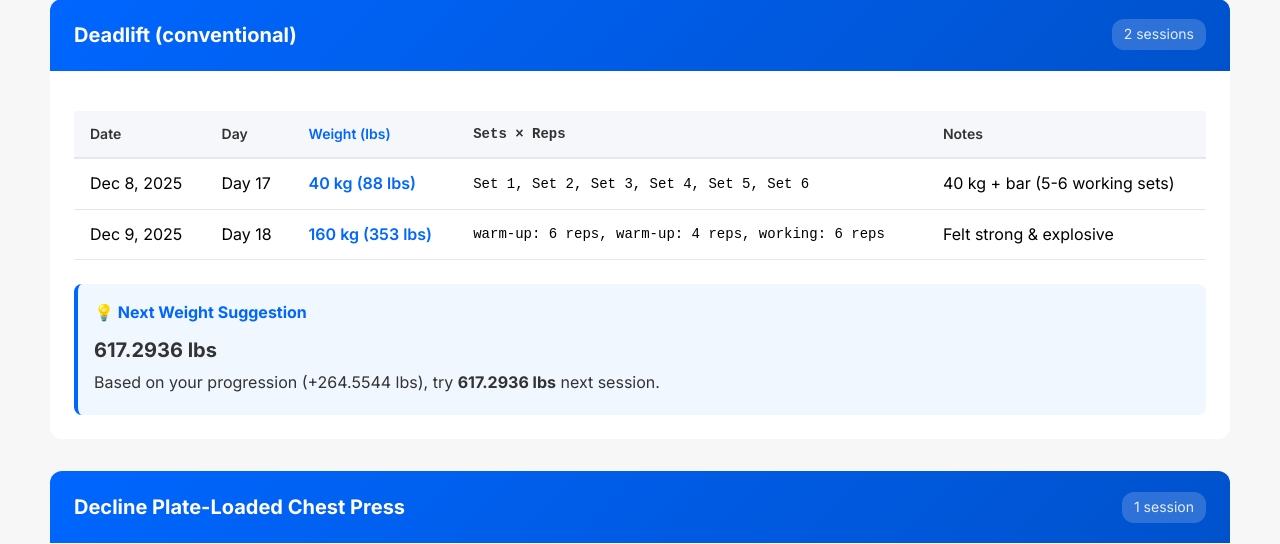
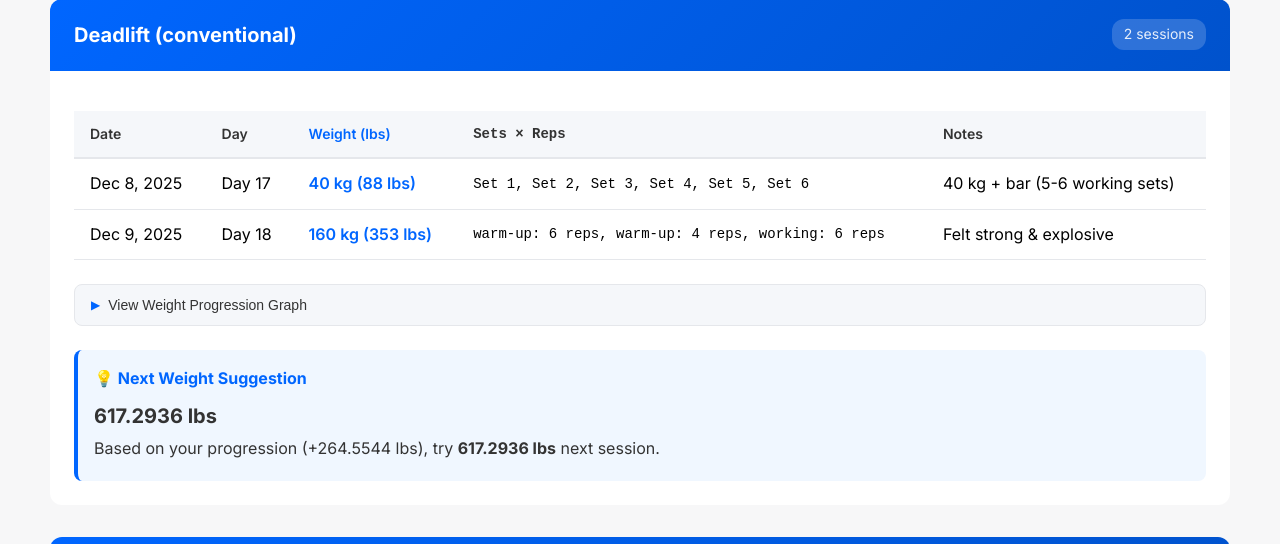
Before and after one commit to bhuram1980/transformation-dashboard, a Flask app: page /training in a window 1280 px wide. Shown: the part 2884-3428 px from the top of the page. Run offline with Flask 3, Linux system fonts and the light colour scheme.

Commit message:
Add collapsible progression graphs for each exercise in training tracker

```diff
--- a/static/css/training-tracker.css
+++ b/static/css/training-tracker.css
@@ -162,6 +162,50 @@
     color: #666;
 }
 
+.chart-container {
+    margin-top: 1.5rem;
+}
+
+.chart-toggle-btn {
+    display: flex;
+    align-items: center;
+    gap: 0.5rem;
+    padding: 0.75rem 1rem;
+    background: #f5f7fa;
+    border: 1px solid #e5e7eb;
+    border-radius: 8px;
+    cursor: pointer;
+    font-size: 0.875rem;
+    font-weight: 500;
+    color: #333;
+    transition: all 0.2s;
+    width: 100%;
+    text-align: left;
+}
+
+.chart-toggle-btn:hover {
+    background: #e5e7eb;
+    border-color: #0066ff;
+}
+
+.chart-toggle-icon {
+    font-size: 0.75rem;
+    color: #0066ff;
+    transition: transform 0.2s;
+}
+
+.chart-wrapper {
+    margin-top: 1rem;
+    padding: 1rem;
+    background: white;
+    border-radius: 8px;
+    border: 1px solid #e5e7eb;
+}
+
+.chart-wrapper canvas {
+    max-height: 300px;
+}
+
 /* Mobile Responsive */
 @media (max-width: 768px) {
     .exercise-header {
--- a/static/js/training-tracker.js
+++ b/static/js/training-tracker.js
@@ -88,6 +88,7 @@ function renderExerciseProgression() {
                 </div>
                 <div class="exercise-content">
                     ${renderProgressionTable(exerciseName, sessions)}
+                    ${renderProgressionChart(exerciseName, sessions)}
                     ${renderNextWeightSuggestion(exerciseName, sessions)}
                 </div>
             </div>
@@ -95,6 +96,9 @@ function renderExerciseProgression() {
     }
 
     container.innerHTML = html;
+
+    // Initialize charts after rendering
+    initializeCharts();
 }
 
 function renderProgressionTable(exerciseName, sessions) {
@@ -178,6 +182,214 @@ function renderProgressionTable(exerciseName, sessions) {
     `;
 
     return tableHtml;
+}
+
+function renderProgressionChart(exerciseName, sessions) {
+    if (sessions.length < 2) {
+        return ''; // Need at least 2 data points for a chart
+    }
+
+    // Get weights from sessions
+    const weights = sessions
+        .map(s => {
+            if (s.weight_lbs !== null && s.weight_lbs !== undefined && s.weight_lbs > 0) {
+                return s.weight_lbs;
+            }
+            // Try to get weight from working sets
+            if (s.sets_reps && s.sets_reps.length > 0) {
+                const workingSet = s.sets_reps.find(sr => sr.set === 'working' || sr.set === s.sets_reps.length);
+                if (workingSet && workingSet.weight_each_side_lbs) {
+                    return workingSet.weight_each_side_lbs * 2;
+                }
+            }
+            return null;
+        })
+        .filter(w => w !== null && w !== undefined && w > 0);
+
+    if (weights.length < 2) {
+        return ''; // Need at least 2 weights for a chart
+    }
+
+    const chartId = `chart-${exerciseName.replace(/[^a-zA-Z0-9]/g, '-')}`;
+
+    return `
+        <div class="chart-container" style="margin-top: 1.5rem;">
+            <button class="chart-toggle-btn" onclick="toggleChart('${chartId}')" id="toggle-${chartId}">
+                <span class="chart-toggle-icon" id="icon-${chartId}">▶</span>
+                <span>View Weight Progression Graph</span>
+            </button>
+            <div class="chart-wrapper" id="${chartId}" style="display: none;">
+                <canvas id="canvas-${chartId}"></canvas>
+            </div>
+        </div>
+    `;
+}
+
+function initializeCharts() {
+    // Charts will be initialized when toggled
+}
+
+function toggleChart(chartId) {
+    const chartWrapper = document.getElementById(chartId);
+    const toggleIcon = document.getElementById(`icon-${chartId}`);
+    const canvas = document.getElementById(`canvas-${chartId}`);
+
+    if (!chartWrapper || !canvas) return;
+
+    const isVisible = chartWrapper.style.display !== 'none';
+
+    if (isVisible) {
+        // Hide chart
+        chartWrapper.style.display = 'none';
+        toggleIcon.textContent = '▶';
+
+        // Destroy chart if it exists
+        if (window[`chart_${chartId}`]) {
+            window[`chart_${chartId}`].destroy();
+            window[`chart_${chartId}`] = null;
+        }
+    } else {
+        // Show chart
+        chartWrapper.style.display = 'block';
+        toggleIcon.textContent = '▼';
+
+        // Initialize chart if not already created
+        if (!window[`chart_${chartId}`]) {
+            createProgressionChart(chartId, canvas);
+        }
+    }
+}
+
+function createProgressionChart(chartId, canvas) {
+    // Find the exercise name from chartId
+    const exerciseCard = canvas.closest('.exercise-card');
+    if (!exerciseCard) return;
+
+    const exerciseName = exerciseCard.querySelector('.exercise-name').textContent;
+
+    // Find sessions for this exercise
+    const sessions = exerciseGroups[exerciseName];
+    if (!sessions || sessions.length < 2) return;
+
+    // Prepare data
+    const labels = [];
+    const weightData = [];
+    const dates = [];
+
+    for (const session of sessions) {
+        const date = new Date(session.date);
+        dates.push(date);
+        labels.push(`Day ${session.day}`);
+
+        // Get weight
+        let weight = null;
+        if (session.weight_lbs !== null && session.weight_lbs !== undefined && session.weight_lbs > 0) {
+            weight = session.weight_lbs;
+        } else if (session.weight_kg) {
+            weight = session.weight_kg * 2.20462; // Convert kg to lbs
+        } else if (session.sets_reps && session.sets_reps.length > 0) {
+            const workingSet = session.sets_reps.find(sr => sr.set === 'working' || sr.set === session.sets_reps.length);
+            if (workingSet && workingSet.weight_each_side_lbs) {
+                weight = workingSet.weight_each_side_lbs * 2;
+            }
+        }
+
+        weightData.push(weight);
+    }
+
+    // Filter out null values but keep labels aligned
+    const filteredData = [];
+    const filteredLabels = [];
+    for (let i = 0; i < weightData.length; i++) {
+        if (weightData[i] !== null && weightData[i] !== undefined) {
+            filteredData.push(weightData[i]);
+            filteredLabels.push(labels[i]);
+        }
+    }
+
+    if (filteredData.length < 2) return;
+
+    // Create chart
+    const ctx = canvas.getContext('2d');
+
+    window[`chart_${chartId}`] = new Chart(ctx, {
+        type: 'line',
+        data: {
+            labels: filteredLabels,
+            datasets: [{
+                label: 'Weight (lbs)',
+                data: filteredData,
+                borderColor: '#0066ff',
+                backgroundColor: 'rgba(0, 102, 255, 0.1)',
+                borderWidth: 2,
+                fill: true,
+                tension: 0.4,
+                pointRadius: 4,
+                pointHoverRadius: 6,
+                pointBackgroundColor: '#0066ff',
+                pointBorderColor: '#ffffff',
+                pointBorderWidth: 2
+            }]
+        },
+        options: {
+            responsive: true,
+            maintainAspectRatio: true,
+            aspectRatio: 2,
+            plugins: {
+                legend: {
+                    display: false
+                },
+                tooltip: {
+                    backgroundColor: 'rgba(0, 0, 0, 0.8)',
+                    padding: 12,
+                    titleFont: {
+                        size: 14,
+                        weight: 'bold'
+                    },
+                    bodyFont: {
+                        size: 13
+                    },
+                    callbacks: {
+                        label: function(context) {
+                            const session = sessions[context.dataIndex];
+                            const date = new Date(session.date);
+                            const dateStr = date.toLocaleDateString('en-US', { month: 'short', day: 'numeric' });
+                            return `${dateStr}: ${context.parsed.y.toFixed(1)} lbs`;
+                        }
+                    }
+                }
+            },
+            scales: {
+                y: {
+                    beginAtZero: false,
+                    title: {
+                        display: true,
+                        text: 'Weight (lbs)',
+                        font: {
+                            size: 12,
+                            weight: '600'
+                        }
+                    },
+                    grid: {
+                        color: 'rgba(0, 0, 0, 0.05)'
+                    }
+                },
+                x: {
+                    title: {
+                        display: true,
+                        text: 'Session',
+                        font: {
+                            size: 12,
+                            weight: '600'
+                        }
+                    },
+                    grid: {
+                        display: false
+                    }
+                }
+            }
+        }
+    });
 }
 
 function renderNextWeightSuggestion(exerciseName, sessions) {
--- a/templates/training-tracker.html
+++ b/templates/training-tracker.html
@@ -57,6 +57,7 @@
         </div>
     </div>
 
-    <script src="/static/js/training-tracker.js?v=20251209a"></script>
+    <script src="https://cdn.jsdelivr.net/npm/chart.js@4.4.0/dist/chart.umd.min.js"></script>
+    <script src="/static/js/training-tracker.js?v=20251210a"></script>
 </body>
 </html>
```
